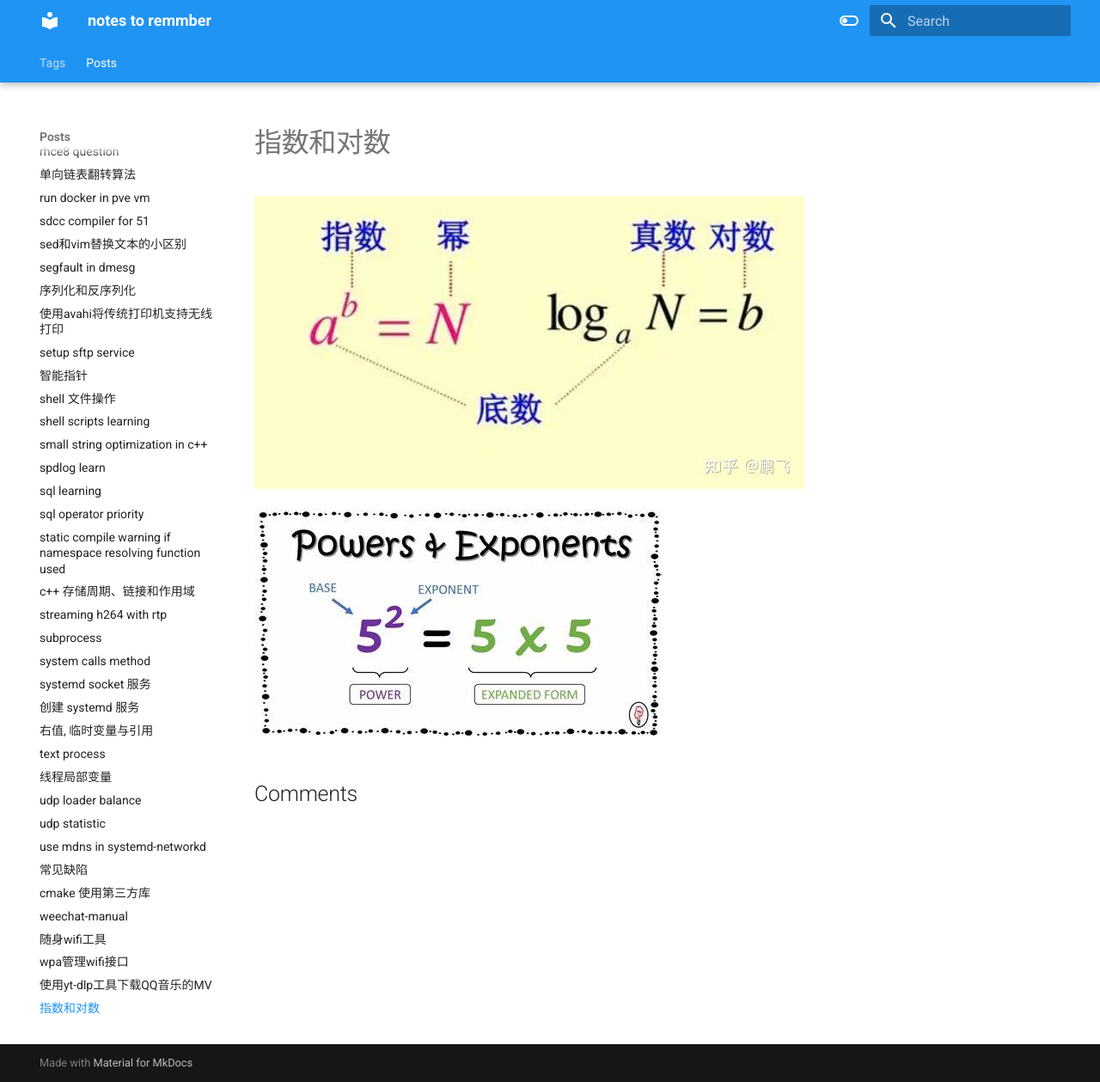
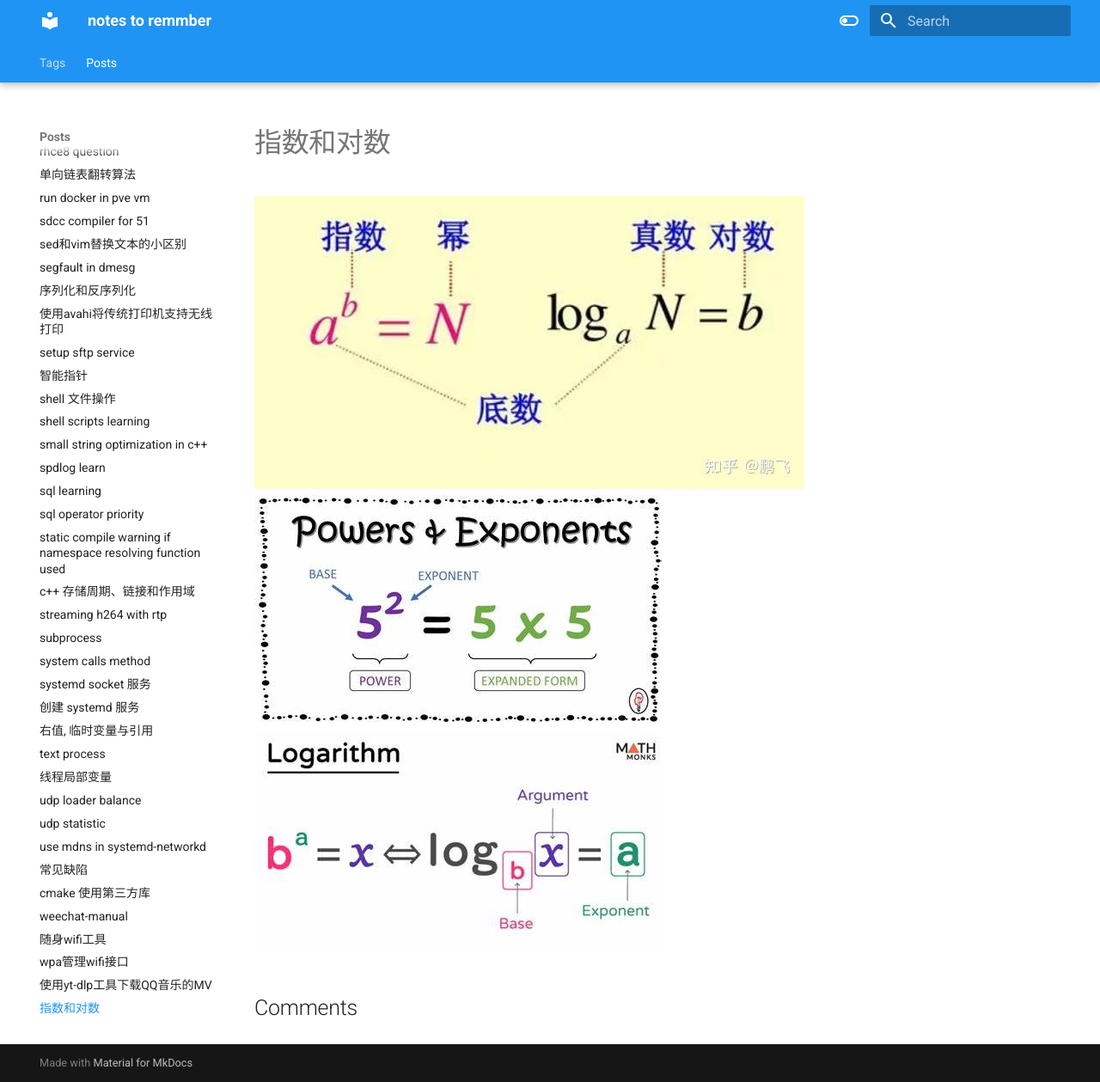
Before and after one commit to energygreek/notes, an MkDocs documentation site: the page built from docs/posts/指数和对数.md, in a window 1280 px wide and 1259 px high. Shown: the whole window at 86% size. Built offline with MkDocs 1.6.1 and Material for MkDocs 9.7.7, drawn with Linux system fonts in a browser that asks for light colours; comment, search, counter and statistics services are not loaded.

Commit message:
Apr 27, 2025, 4:33 PM

```diff
--- a/docs/posts/指数和对数.md
+++ b/docs/posts/指数和对数.md
@@ -6,6 +6,6 @@ tags: []
 ---
 
 
-![指数和对数](image.png)
-
-![](image-1.png)
+![指数和对数](log.png)
+![exponents](exponents.png)
+![logarithm](logarithm.png)
```
Also changed, not shown: docs/posts/exponents.png (renamed from docs/posts/image-1.png), docs/posts/log.png (renamed from docs/posts/image.png), docs/posts/logarithm.png (added).
